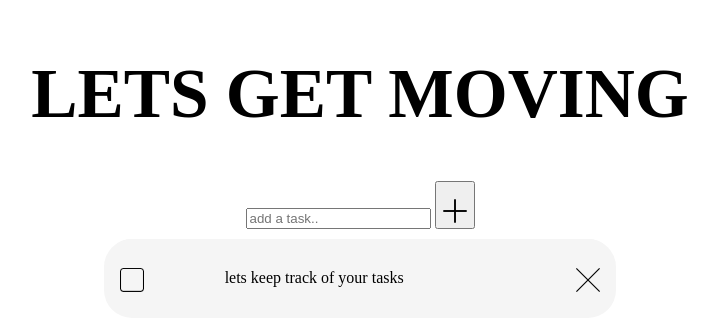
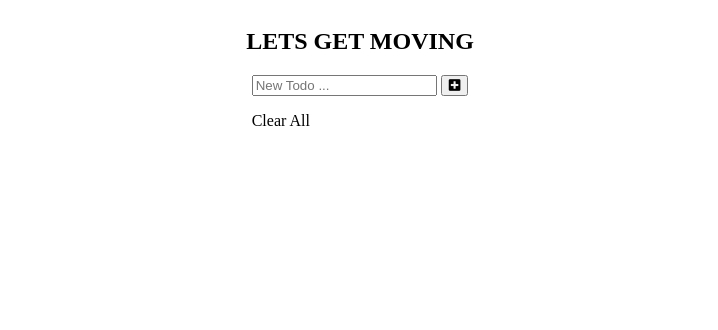
Before and after one commit to madscodess/to-do-list, a plain HTML site: page index.html in a window 1280 px wide. Shown: the whole page, without its empty margins (148-866 px from the left). Drawn offline with Linux system fonts and the light colour scheme.

Commit message:
changes to HTML for project

```diff
--- a/app.js
+++ b/app.js
@@ -3,13 +3,11 @@ let input = document.getElementById("taskInput");
 const addBtn = document.querySelector("#push")
 let out1 = document.getElementById('output1');
 
+let deleteItem = document.getElementById('delete');
+
 console.log(input.value);
 
-// document.querySelector('#push').onclick = function(){
-//     if(document.querySelector('#taskInput input').value.length == 0){
-//         alert("Please Enter a Task")
-//     }
-
+//add new task
 function output() {
     document.querySelector('#tasks').innerHTML +=
     `<div id="tasks">
@@ -18,14 +16,19 @@ function output() {
             <img id="tick" src="/images/right.png">
             ${input.value}
             </p>
-            <img id="delete" src="/images/cancel.png">
+            <img id="deleteItem" src="/images/cancel.png">
         </div>
         </div>
         `;
-
-//     out1.append(
-//         '<div><input type="text" name="text[]"/><a href="#" class="delete">delete</a></div>'); //adding new input field
-//     console.log("button clicked");
  }
 
+ //delete task
+deleteItem.addEventListener("click", function deleteTask() {
+    console.log("hello there delete task")
+} )
+
+
+
+
 addBtn.addEventListener("click", output);
+//
--- a/index.html
+++ b/index.html
@@ -5,29 +5,28 @@
     <meta http-equiv="X-UA-Compatible" content="IE=edge">
     <meta name="viewport" content="width=device-width, initial-scale=1.0">
     <link rel="stylesheet" href="stylesheet.css">
+    <link href="https://cdnjs.cloudflare.com/ajax/libs/font-awesome/5.13.1/css/all.min.css" rel="stylesheet">
     <title>Document</title>
 </head>
-<body>
-    <div class="container">
-        <h1>LETS GET MOVING</h1>
-        <div>
-           <input type="text" id="taskInput" placeholder= "add a task..">
-    <button id="push">
-        <img src="/images/plus (1).png">
-    </button>
-        </div>
+<body class="container">
+        <header class="logo">
+        <h2 class="headline">LETS GET MOVING</h2>
+    </header>
 
-        <div id="tasks">
-        <div id ="imgs-container">
-            <img id="square" src="/images/square.png">
-            <img id="tick" src="/images/right.png">
-            <p id="output1">lets keep track of your tasks</p>
 
-            <img id="delete" src="/images/cancel.png">
-        </div>
-    </div>
-    </div>
-</div>
+                <div class="main">
+                    <form>
+                        <input type="text" placeholder="New Todo ...">
+                        <button type="submit"><i class="fas fa-plus-square"></i></button>
+                    </form>
+
+                    <div class="todoList">
+                        <ul>
+                        </ul>
+                        <a class="clearAll" id="clearAll">Clear All</a>
+                    </div>
+                </div>
+
 </body>
 
 <script src="app.js"></script>
--- a/stylesheet.css
+++ b/stylesheet.css
@@ -32,7 +32,7 @@ h1 {
         width: 50%;
         height: 40px;
         border-radius: 28px;
-        gap: 1.5em;
+        gap: 1em;
 }
 
 #imgs-container {
```
